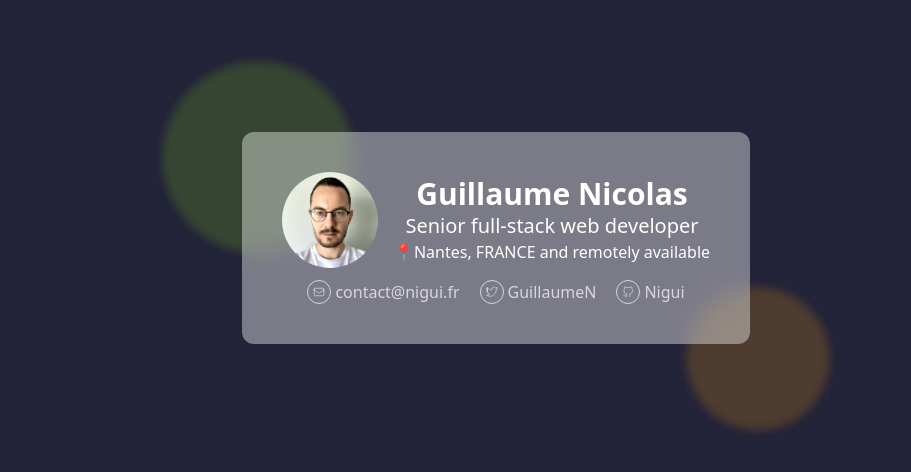
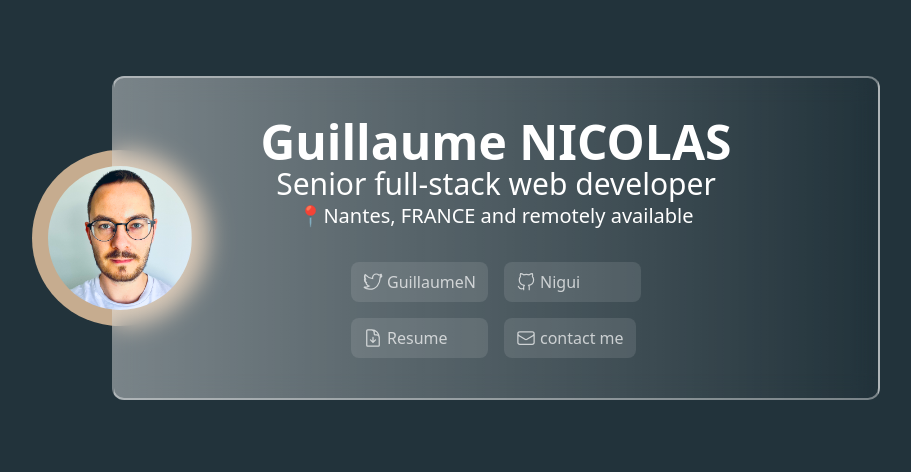
Before and after one commit to Nigui/me-react, a Next.js app: page / in a window 1280 px wide. Shown: the part 162-634 px from the top of the page, without its empty margins (144-1055 px from the left). Built offline with nearby package versions, Linux system fonts and the light colour scheme.

Commit message:
handle responsiveness and new theme

```diff
--- a/src/app/api/hello/route.ts
+++ /dev/null
@@ -1,3 +0,0 @@
-export async function GET(request: Request) {
-  return new Response('Hello, Next.js!')
-}
--- a/src/app/components/GlassCard.component.tsx
+++ /dev/null
@@ -1,9 +0,0 @@
-import { PropsWithChildren } from "react";
-
-export function GlassCard({ children }: PropsWithChildren) {
-  return (
-    <div className="bg-white p-10 rounded-xl bg-opacity-40 backdrop-filter backdrop-blur-md">
-      {children}
-    </div>
-  );
-}
--- a/src/app/experiences/[id]/page.tsx
+++ /dev/null
@@ -1,4 +0,0 @@
-type ExperiencePageProps = { params: { id: string } };
-export default function ExperiencePage({ params }: ExperiencePageProps) {
-  return <h1>This is the experience {params.id}</h1>;
-}
--- a/src/app/experiences/page.tsx
+++ /dev/null
@@ -1,3 +0,0 @@
-export default function ExperiencesPage() {
-  return <h1>My experiences</h1>;
-}
--- a/src/app/globals.css
+++ b/src/app/globals.css
@@ -1,27 +1,3 @@
 @tailwind base;
 @tailwind components;
 @tailwind utilities;
-
-:root {
-  --foreground-rgb: 0, 0, 0;
-  --background-start-rgb: 214, 219, 220;
-  --background-end-rgb: 255, 255, 255;
-}
-
-@media (prefers-color-scheme: dark) {
-  :root {
-    --foreground-rgb: 255, 255, 255;
-    --background-start-rgb: 0, 0, 0;
-    --background-end-rgb: 0, 0, 0;
-  }
-}
-
-body {
-  color: rgb(var(--foreground-rgb));
-  /* background: linear-gradient(
-      to bottom,
-      transparent,
-      rgb(var(--background-end-rgb))
-    )
-    rgb(var(--background-start-rgb)); */
-}
--- /dev/null
+++ b/src/app/home/components/CardButton.component.tsx
@@ -0,0 +1,38 @@
+import { ReactElement, ReactNode, cloneElement, createElement } from "react";
+
+type CardButtonDefaultProps = {
+  icon: ReactElement;
+  label: string;
+};
+
+type CardButtonLinkProps = CardButtonDefaultProps & {
+  href?: string;
+};
+
+type CardButtonActionProps = CardButtonDefaultProps & {
+  onClick?: () => unknown;
+};
+
+export type CardButtonProps = CardButtonLinkProps | CardButtonActionProps;
+
+export function CardButton(props: CardButtonProps) {
+  const { label, icon } = props;
+
+  const href = (props as CardButtonLinkProps).href;
+  const onClick = (props as CardButtonActionProps).onClick;
+
+  const sharedProps = {
+    className:
+      "flex gap-1 items-center bg-lighter-10 text-lighter-70 p-5 sm:px-3 sm:py-2 rounded-xl sm:rounded-lg font-light hover:bg-lighter-50 hover:text-lighter",
+  };
+  const childrens: ReactNode[] = [
+    cloneElement(icon, { className: "w-10 sm:w-5" }),
+    <span key="card-button-label" className="hidden sm:block">
+      {label}
+    </span>,
+  ];
+
+  return href
+    ? createElement("a", { ...sharedProps, href }, ...childrens)
+    : createElement("button", { ...sharedProps, onClick }, ...childrens);
+}
--- a/src/app/home/components/InfoCard.component.tsx
+++ b/src/app/home/components/InfoCard.component.tsx
@@ -1,53 +1,74 @@
-import { GlassCard } from "@/app/components/GlassCard.component";
+"use client";
+
 import Image from "next/image";
-import { EnvelopeIcon } from "@heroicons/react/24/outline";
+import {
+  EnvelopeIcon,
+  DocumentArrowDownIcon,
+} from "@heroicons/react/24/outline";
 import { TwitterIcon } from "@/app/components/icons/TwitterIcon.component";
 import { GithubIcon } from "@/app/components/icons/GithubIcon.component";
 import profilePic from "@/app/assets/pp.jpg";
+import { CardButton, CardButtonProps } from "./CardButton.component";
 
 export default function InfoCard() {
-  const links = [
+  const actions: CardButtonProps[] = [
     {
-      Icon: EnvelopeIcon,
-      label: "contact@nigui.fr",
+      icon: <TwitterIcon />,
+      label: "GuillaumeN",
+      href: "https://twitter.com/GuiillaumeN",
     },
     {
-      Icon: TwitterIcon,
-      label: "GuillaumeN",
+      icon: <GithubIcon />,
+      label: "Nigui",
+      href: "https://github.com/Nigui",
     },
     {
-      Icon: GithubIcon,
-      label: "Nigui",
+      icon: <DocumentArrowDownIcon />,
+      label: "Resume",
+      href: "https://nigui.fr/resume-1.1.0.pdf",
+    },
+    {
+      icon: <EnvelopeIcon />,
+      label: "contact me",
+      onClick: () => {
+        alert("contact me");
+      },
     },
   ];
   return (
-    <GlassCard>
-      <div className="flex flex-col gap-3 text-white">
-        <div className="flex items-center gap-4">
-          <Image
-            className="rounded-full w-24 h-24"
-            src={profilePic}
-            alt="profile picture"
-          />
+    <div className=" relative w-full sm:max-w-3xl sm:min-w-fit">
+      <div className="absolute inset-x-0 -top-20 md:inset-y-0 md:-left-20 flex justify-center md:justify-start md:items-center ">
+        <div className="bg-secondary rounded-full w-44 h-44" />
+      </div>
+      <div className="bg-gradient-to-b md:bg-gradient-to-r from-lighter-40 text-lighter p-10 pt-28 md:p-10  rounded-xl bg-opacity-70 backdrop-filter backdrop-blur-md border-2 border-lighter-40">
+        <div className="flex flex-col gap-8 items-center justify-center">
           <div className="text-center">
-            <div className="font-bold text-3xl">Guillaume Nicolas</div>
-            <div className="text-xl">Senior full-stack web developer</div>
-            <div>📍Nantes, FRANCE and remotely available</div>
+            <h1 className="font-bold text-5xl">Guillaume NICOLAS</h1>
+            <div className="font-medium text-3xl">
+              Senior full-stack web developer
+            </div>
+            <div className="font-light text-xl">
+              📍Nantes, FRANCE and remotely available
+            </div>
           </div>
+          <ul className="grid grid-cols-2 gap-4">
+            {actions.map((props, index) => {
+              return (
+                <li key={`action-${index}`}>
+                  <CardButton {...props} />
+                </li>
+              );
+            })}
+          </ul>
         </div>
-        <ul className="flex gap-5 justify-center opacity-70">
-          {links.map(({ Icon, label }, index) => {
-            return (
-              <li className="flex gap-1" key={`link-${index}`}>
-                <div className="rounded-full border border-current flex items-center justify-center w-6">
-                  <Icon className="w-3" />
-                </div>
-                {label}
-              </li>
-            );
-          })}
-        </ul>
       </div>
-    </GlassCard>
+      <div className="absolute inset-x-0 -top-16 md:inset-y-0 md:-left-16 flex justify-center md:justify-start md:items-center pointer-events-none">
+        <Image
+          className="rounded-full w-36 h-36"
+          src={profilePic}
+          alt="profile picture"
+        />
+      </div>
+    </div>
   );
 }
--- a/src/app/page.tsx
+++ b/src/app/page.tsx
@@ -2,12 +2,8 @@ import InfoCard from "./home/components/InfoCard.component";
 
 export default function HomePage() {
   return (
-    <main className="flex justify-center items-center min-h-screen p-24 bg-deepblue ">
-      <div className="relative">
-        <div className="w-48 h-48 bg-lime-500 rounded-full absolute blur-sm -left-20 -top-20 animate-background-vertical-1 opacity-20" />
-        <div className="w-36 h-36 bg-amber-500 rounded-full absolute blur-sm -right-20 -bottom-20 animate-background-vertical-1 opacity-20" />
-        <InfoCard />
-      </div>
+    <main className="flex justify-center items-center min-h-screen p-3 md:p-24 bg-primary text-lighter-70">
+      <InfoCard />
     </main>
   );
 }
--- a/tailwind.config.js
+++ b/tailwind.config.js
@@ -8,6 +8,23 @@ module.exports = {
   theme: {
     extend: {
       colors: {
+        primary: {
+          DEFAULT: "#22333B",
+          dark: "#0A0908",
+        },
+        secondary: {
+          DEFAULT: "#C6AC8F",
+          light: "#EAE0D5",
+          dark: "#5E503F",
+        },
+        light: "#B8B6B6",
+        lighter: {
+          DEFAULT: "#ffffff",
+          10: "rgb(255 255 255 / 0.1 )",
+          40: "rgb(255 255 255 / 0.4 )",
+          50: "rgb(255 255 255 / 0.5 )",
+          70: "rgb(255 255 255 / 0.7 )",
+        },
         deepblue: "#232339",
       },
       animation: {
```
Also changed, not shown: src/app/assets/pp.jpg.
